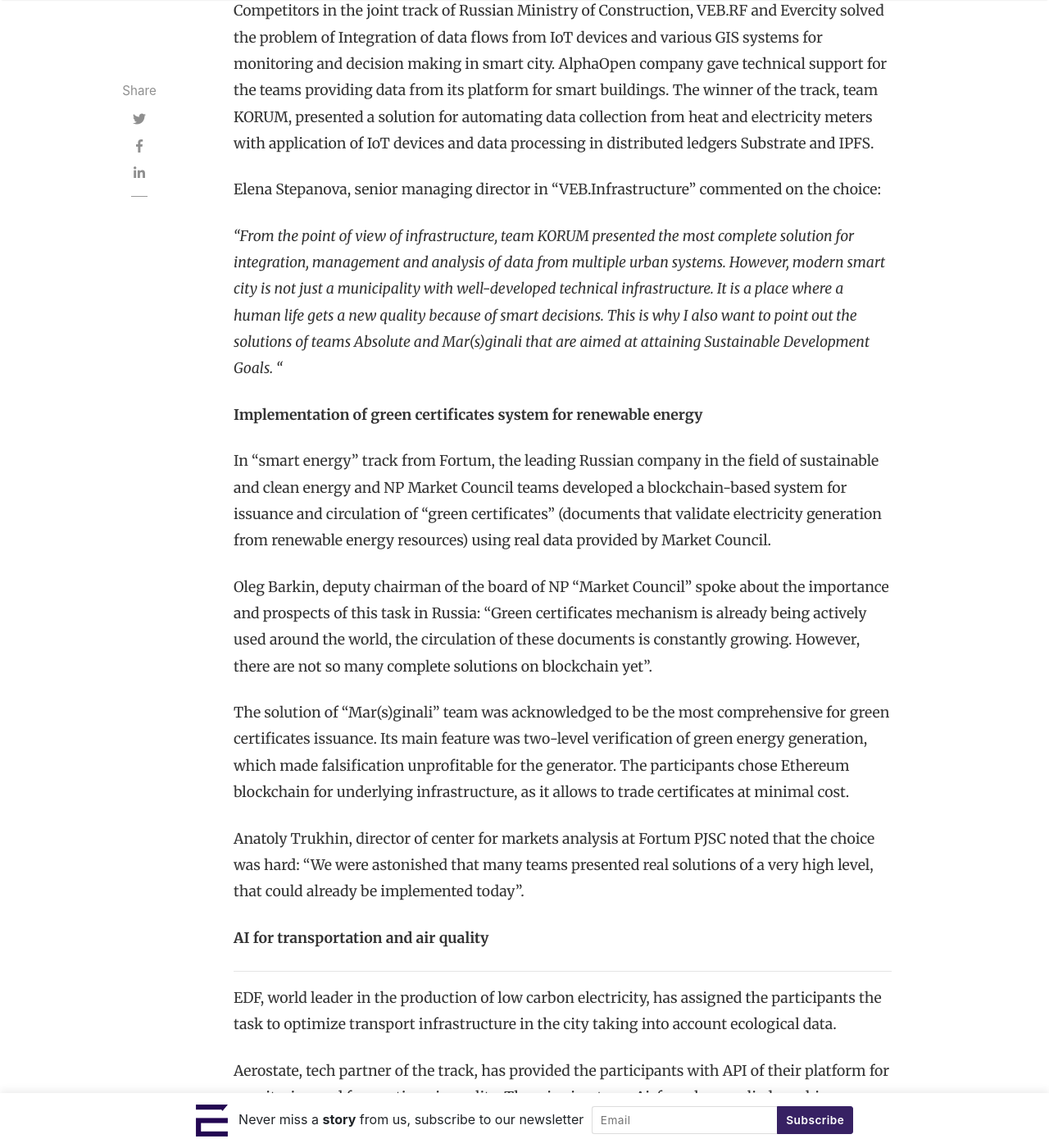
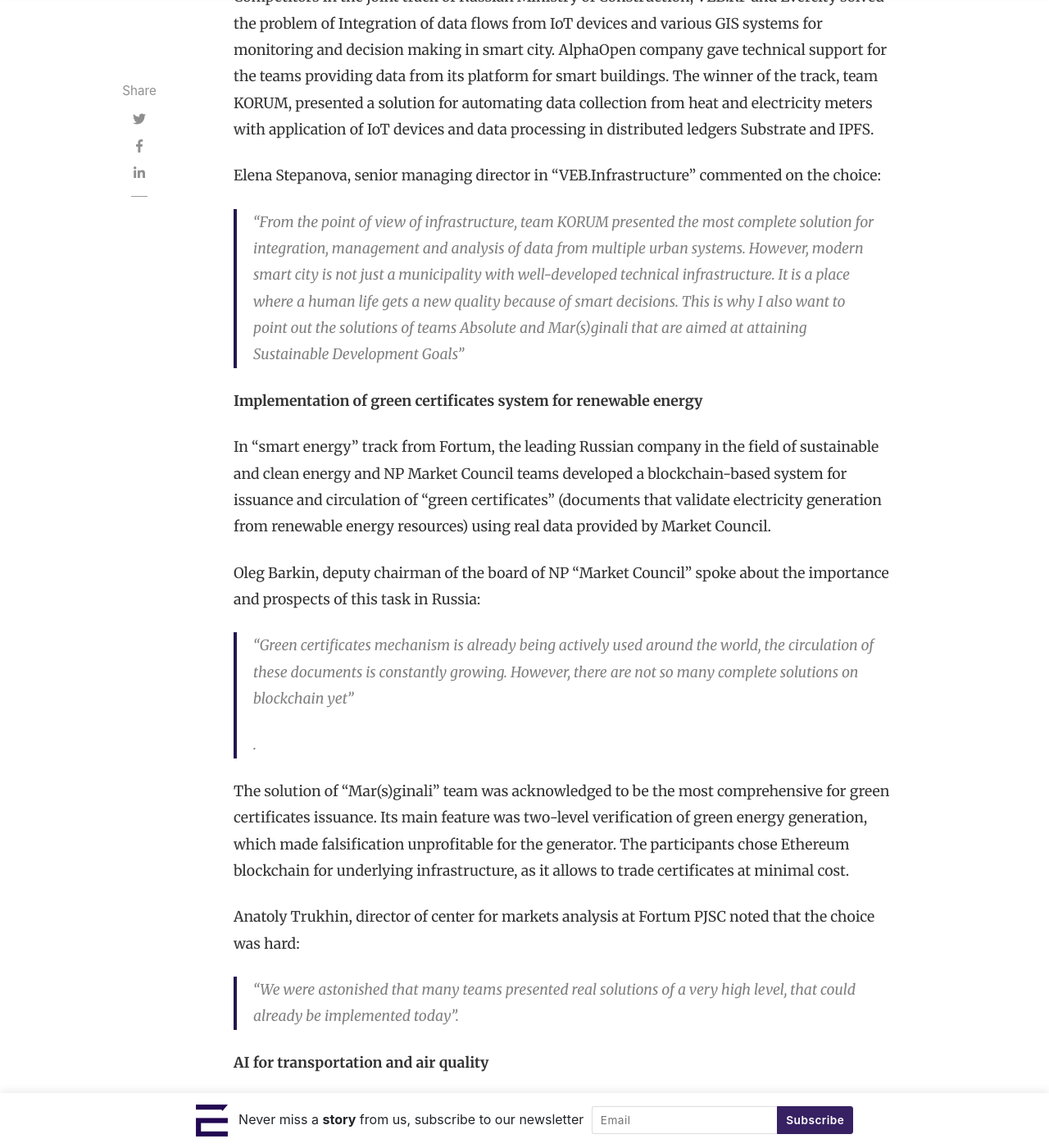
Before and after one commit to staccelerator/sta-blog, a Jekyll site: the page built from _posts/2019-06-06-smart-sustainable-city-hack-from-idea-to-pilot-project-in-48-hours-md.md, in a window 1280 px wide and 1400 px high, scrolled down 1617 px. Shown: the whole window at 82% size. Built offline with Jekyll 4.4.1, drawn with Linux system fonts in a browser that asks for light colours; nearby versions of some CDN libraries; comment, search, counter and statistics services are not loaded; some of the changed text lies outside the part shown.

```diff
--- a/_posts/2019-06-06-smart-sustainable-city-hack-from-idea-to-pilot-project-in-48-hours-md.md
+++ b/_posts/2019-06-06-smart-sustainable-city-hack-from-idea-to-pilot-project-in-48-hours-md.md
@@ -28,51 +28,58 @@ The Russian Ministry of Construction noted that the most valuable effect of hack
 
 **Blockchain for integration and automation of data collection in urban systems**
 
-****
-
 Competitors in the joint track of Russian Ministry of Construction, VEB.RF and Evercity solved the problem of Integration of data flows from IoT devices and various GIS systems for monitoring and decision making in smart city. AlphaOpen company gave technical support for the teams providing data from its platform for smart buildings. The winner of the track, team KORUM, presented a solution for automating data collection from heat and electricity meters with application of IoT devices and data processing in distributed ledgers Substrate and IPFS.
 
 Elena Stepanova, senior managing director in “VEB.Infrastructure” commented on the choice:
 
-_“From the point of view of infrastructure, team KORUM presented the most complete solution for integration, management and analysis of data from multiple urban systems. However, modern smart city is not just a municipality with well-developed technical infrastructure. It is a place where a human life gets a new quality because of smart decisions. This is why I also want to point out the solutions of teams Absolute and Mar(s)ginali that are aimed at attaining Sustainable Development Goals.
-"_
+> _“From the point of view of infrastructure, team KORUM presented the most complete solution for integration, management and analysis of data from multiple urban systems. However, modern smart city is not just a municipality with well-developed technical infrastructure. It is a place where a human life gets a new quality because of smart decisions. This is why I also want to point out the solutions of teams Absolute and Mar(s)ginali that are aimed at attaining Sustainable Development Goals"_
 
 **Implementation of green certificates system for renewable energy**
 
-
-
-
 In “smart energy” track from Fortum, the leading Russian company in the field of sustainable and clean energy and NP Market Council teams developed a blockchain-based system for issuance and circulation of “green certificates” (documents that validate electricity generation from renewable energy resources) using real data provided by Market Council.
 
-Oleg Barkin, deputy chairman of the board of NP “Market Council” spoke about the importance and prospects of this task in Russia: “Green certificates mechanism is already being actively used around the world, the circulation of these documents is constantly growing. However, there are not so many complete solutions on blockchain yet”.
+Oleg Barkin, deputy chairman of the board of NP “Market Council” spoke about the importance and prospects of this task in Russia:
+
+> _“Green certificates mechanism is already being actively used around the world, the circulation of these documents is constantly growing. However, there are not so many complete solutions on blockchain yet”_
+>
+> .
 
 The solution of “Mar(s)ginali” team was acknowledged to be the most comprehensive for green certificates issuance. Its main feature was two-level verification of green energy generation, which made falsification unprofitable for the generator. The participants chose Ethereum blockchain for underlying infrastructure, as it allows to trade certificates at minimal cost.
 
-Anatoly Trukhin, director of center for markets analysis at Fortum PJSC noted that the choice was hard: “We were astonished that many teams presented real solutions of a very high level, that could already be implemented today”.
+Anatoly Trukhin, director of center for markets analysis at Fortum PJSC noted that the choice was hard:
+
+>  “We were astonished that many teams presented real solutions of a very high level, that could already be implemented today”.
 
 **AI for transportation and air quality**
-
-****
 
 EDF, world leader in the production of low carbon electricity, has assigned the participants the task to optimize transport infrastructure in the city taking into account ecological data.
 
 Aerostate, tech partner of the track, has provided the participants with API of their platform for monitoring and forecasting air quality. The winning team Airforce has applied machine learning algorithms to recognize vehicles, note their speed and manage traffic lights in order to optimize traffic and reduce fuel use.
 
-Gonzague Flutsch, manager of Smart City project at EDF underlined the importance of the task: “We aim to fulfil our obligations under Paris agreement to reduce GHG emissions and overall level of pollution in the cities. Transportation is one of the major sources of pollution in the cities, that’s why optimization of traffic will have significant positive impact on air quality”.
+Gonzague Flutsch, manager of Smart City project at EDF underlined the importance of the task:
+
+> _“We aim to fulfil our obligations under Paris agreement to reduce GHG emissions and overall level of pollution in the cities. Transportation is one of the major sources of pollution in the cities, that’s why optimization of traffic will have significant positive impact on air quality”._
+>
+>
 
 **Smart Sustainable City Hack - springboard for innovative projects**
-
-
-
 
 During online and offline stage of the hackathon partners and mentors gave a series of webinars and lectures. Participants learnt about Substrate framework from Parity Technologies, architecture of solutions for smart city on Robonomics, Solidity, green certificates and green transport etc. Hackathon became an educational platform not only for participants, but also for representatives of state bodies and municipalities. The event was also attended by representatives of Japan External Trade Organization and other international organizations interested in innovative Russian projects.
 
 Technical and educational partners - namely, Sergey Lonshakov, leader of Airalab, and Yury Yartsev, the founder of RUSSOL startup school - also announced their favorite teams and awarded them with special prizes.
 
-_“Developing smart sustainable cities is not only about searching for cool promising technologies”, Sergey Lonshakov noted while presenting special editions of books to the participants. “Don’t forget to read such books as “Brave New World” by Aldous Huxley, “Do Androids Dream of Electric Sheep?” by Philip Dick and other sci-fi books. Because you are creating worlds, you are building the future.”_
+> _“Developing smart sustainable cities is not only about searching for cool promising technologies”_
+>
+> , Sergey Lonshakov noted while presenting special editions of books to the participants.
+>
+> _“Don’t forget to read such books as “Brave New World” by Aldous Huxley, “Do Androids Dream of Electric Sheep?” by Philip Dick and other sci-fi books. Because you are creating worlds, you are building the future.”_
+>
+>
 
 Evercity ecosystem pays a lot of attention to compliance with sustainable development standards. That’s why “smart bin” that compresses rubbish using solar energy was installed at the venue. Moreover, paper waste was minimized - only speakers and partners received badges, and the program was only available online. The menu included a choice of vegetarian meals and healthy food.
 
 Hackathon organizer Evercity is ready to continue communication with the participants, to assist the teams in completing their solutions, as well as to implement them in the regions of Russia. Also, there is a plan for piloting projects and educating local developers in every region.
 
-Alexey Shadrin, CEO of Evercity: “We select the cutting-edge technological solutions that fit the requirements of the project for urban digitalization “Smart City” and the program “Digital economy of Russian Federation”. Each region has its own talents that understand its local specifics better. Our task is to help them realize their full potential, create and revive the innovative ecosystem in the regions. Our country has very talented young people, highly valued abroad - they are the future of Russia”.
+Alexey Shadrin, CEO of Evercity:
+
+> _“We select the cutting-edge technological solutions that fit the requirements of the project for urban digitalization “Smart City” and the program “Digital economy of Russian Federation”. Each region has its own talents that understand its local specifics better. Our task is to help them realize their full potential, create and revive the innovative ecosystem in the regions. Our country has very talented young people, highly valued abroad - they are the future of Russia”._
```
